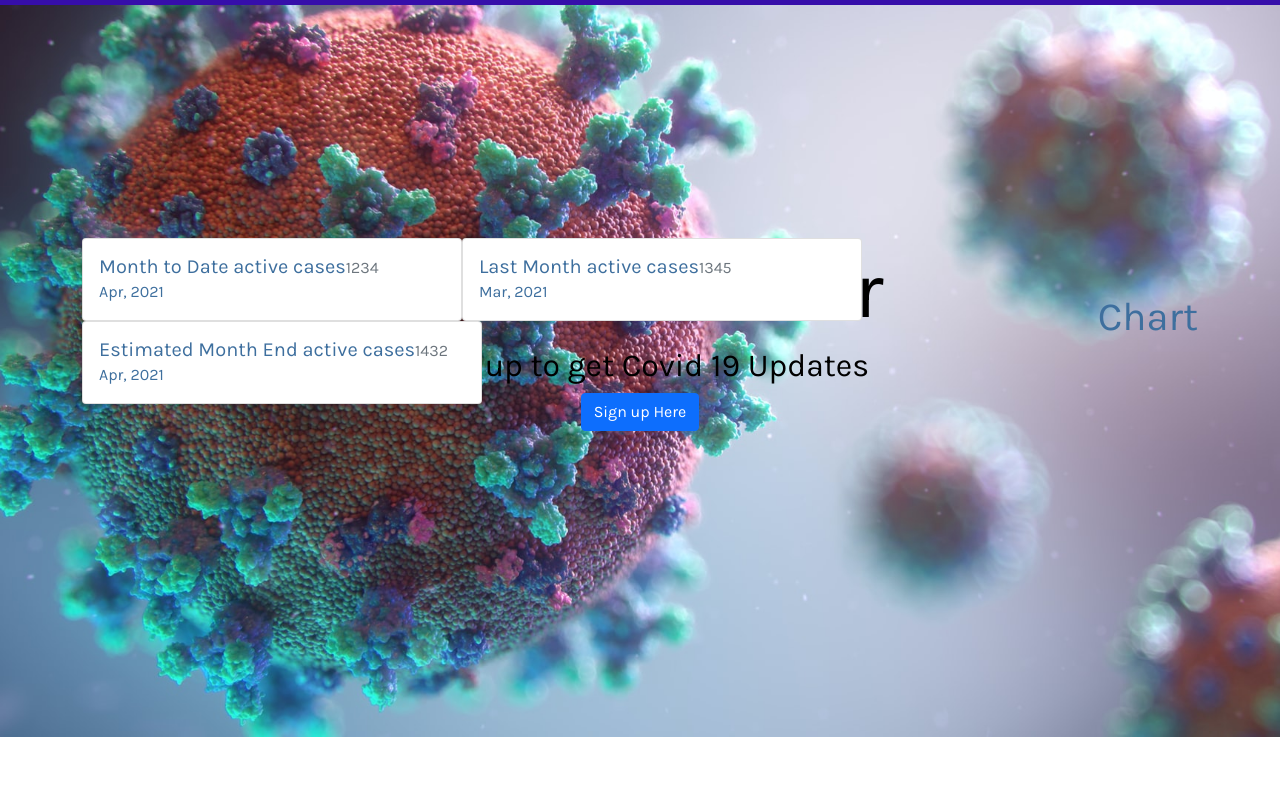
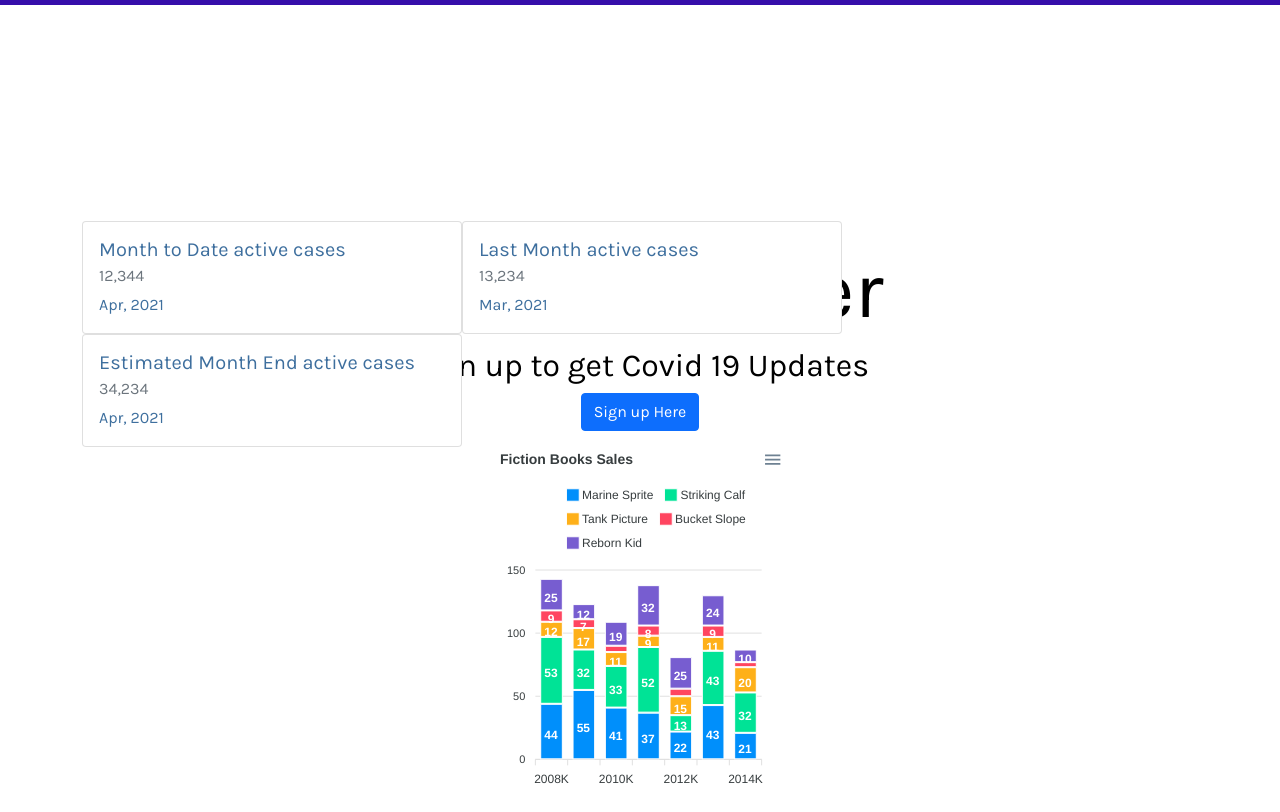
Before and after one commit to anmol0530/covid_tracker, a React app: page / in a window 1280 px wide. Shown: the part 63-875 px from the top of the page. Before the commit the page ends 800 px from the top, so only its background shows below. Built offline with nearby package versions, Linux system fonts and the light colour scheme; no server answers.

Commit message:
Dashboard added with filters, Date Picker, graph and cards

```diff
--- a/package.json
+++ b/package.json
@@ -34,6 +34,7 @@
   },
   "dependencies": {
     "@popperjs/core": "^2.9.2",
+    "apexcharts": "^3.26.0",
     "axios": "^0.21.1",
     "bcrypt": "^5.0.1",
     "bootstrap": "^5.0.0-beta3",
@@ -46,7 +47,7 @@
     "moment": "^2.29.1",
     "mongoose": "^5.12.3",
     "react": "^17.0.2",
-    "react-chartjs-2": "^2.11.1",
+    "react-apexcharts": "^1.3.7",
     "react-countup": "^4.3.3",
     "react-dom": "^17.0.2",
     "react-moment": "^1.1.1",
--- a/src/components/Cards.js
+++ b/src/components/Cards.js
@@ -1,5 +1,6 @@
 import React from "react";
 import moment from "moment";
+import CountUp from "react-countup";
 
 const Cards = () => {
   return (
@@ -7,23 +8,29 @@ const Cards = () => {
       <div className="card">
         <div className="card-body">
           <h5 className="card-title">Month to Date active cases</h5>
-          <h6 className="card-subtitle mb-2 text-muted">1234</h6>
+          <h6 className="card-subtitle mb-2 text-muted">
+            <CountUp start={0} end={12344} duration={2.75} separator="," />
+          </h6>
           <p className="card-text">{moment().format("MMM, Y")}</p>
         </div>
       </div>
-      <div className="card" style={{ width: 400 }}>
+      <div className="card">
         <div className="card-body">
           <h5 className="card-title">Last Month active cases</h5>
-          <h6 className="card-subtitle mb-2 text-muted">1345</h6>
+          <h6 className="card-subtitle mb-2 text-muted">
+            <CountUp start={0} end={13234} duration={2.75} separator="," />
+          </h6>
           <p className="card-text">
             {moment().subtract(1, "months").format("MMM, Y")}
           </p>
         </div>
       </div>
-      <div className="card" style={{ width: 400 }}>
+      <div className="card">
         <div className="card-body">
           <h5 className="card-title">Estimated Month End active cases</h5>
-          <h6 className="card-subtitle mb-2 text-muted">1432</h6>
+          <h6 className="card-subtitle mb-2 text-muted">
+            <CountUp start={0} end={34234} duration={2.75} separator="," />
+          </h6>
           <p className="card-text">{moment().format("MMM, Y")}</p>
         </div>
       </div>
--- a/src/components/Chart.js
+++ /dev/null
@@ -1,7 +0,0 @@
-import React from "react";
-
-const Chart = () => {
-  return <h1>Chart</h1>;
-};
-
-export default Chart;
--- /dev/null
+++ b/src/components/CovidGraph.js
@@ -0,0 +1,95 @@
+import React from "react";
+import ReactApexChart from "react-apexcharts";
+
+class CovidGraph extends React.Component {
+  constructor(props) {
+    super(props);
+
+    this.state = {
+      series: [
+        {
+          name: "Marine Sprite",
+          data: [44, 55, 41, 37, 22, 43, 21],
+        },
+        {
+          name: "Striking Calf",
+          data: [53, 32, 33, 52, 13, 43, 32],
+        },
+        {
+          name: "Tank Picture",
+          data: [12, 17, 11, 9, 15, 11, 20],
+        },
+        {
+          name: "Bucket Slope",
+          data: [9, 7, 5, 8, 6, 9, 4],
+        },
+        {
+          name: "Reborn Kid",
+          data: [25, 12, 19, 32, 25, 24, 10],
+        },
+      ],
+      options: {
+        chart: {
+          type: "bar",
+          height: 350,
+          stacked: true,
+        },
+        plotOptions: {
+          bar: {
+            horizontal: false,
+          },
+        },
+        stroke: {
+          width: 1,
+          colors: ["#fff"],
+        },
+        title: {
+          text: "Fiction Books Sales",
+        },
+        xaxis: {
+          categories: [2008, 2009, 2010, 2011, 2012, 2013, 2014],
+          labels: {
+            formatter: function (val) {
+              return val + "K";
+            },
+          },
+        },
+        yaxis: {
+          title: {
+            text: undefined,
+          },
+        },
+        tooltip: {
+          y: {
+            formatter: function (val) {
+              return val + "K";
+            },
+          },
+        },
+        fill: {
+          opacity: 1,
+        },
+        legend: {
+          position: "top",
+          horizontalAlign: "left",
+          offsetX: 40,
+        },
+      },
+    };
+  }
+
+  render() {
+    return (
+      <div id="chart">
+        <ReactApexChart
+          options={this.state.options}
+          series={this.state.series}
+          type="bar"
+          height={350}
+        />
+      </div>
+    );
+  }
+}
+
+export default CovidGraph;
--- /dev/null
+++ b/src/components/Dashboard.js
@@ -0,0 +1,44 @@
+import axios from "axios";
+import React, { useState, useEffect } from "react";
+import Cards from "./Cards";
+import CovidGraph from "./CovidGraph";
+
+const getCovidData = (
+  status = null,
+  location = null,
+  age = null,
+  gender = null,
+  startDate = null,
+  endDate = null
+) => {
+  let config = {};
+  let url =
+    "localhost:8081/api/covid/?status=" + status + location
+      ? "&location=" + location
+      : "" + gender
+      ? "&gender=" + gender
+      : "" + age
+      ? "&age=" + age
+      : "" + startDate
+      ? "&startDate=" + startDate
+      : "" + endDate
+      ? "&endDate=" + endDate
+      : "";
+  return axios.get(url, config);
+};
+
+const Dashboard = () => {
+  const [status, setStatus] = useState("Hospitalized");
+
+  useEffect(() => {
+    getCovidData(status);
+  }, []);
+  return (
+    <>
+      <Cards />
+      <CovidGraph />
+    </>
+  );
+};
+
+export default Dashboard;
--- a/src/containers/App.js
+++ b/src/containers/App.js
@@ -2,11 +2,11 @@ import React from "react";
 import { Provider } from "react-redux";
 import { configureStore } from "../store";
 import { BrowserRouter as Router } from "react-router-dom";
-import Cards from "../components/Cards";
-import Chart from "../components/Chart";
+
 import "../style.scss";
 import Navbar from "./Navbar";
 import Main from "./Main";
+import Dashboard from "../components/Dashboard";
 // import { setAuthorizationToken, setCurrentUser } from "../store/actions/auth";
 // import jwtDecode from "jwt-decode";
 
@@ -30,8 +30,7 @@ const App = () => (
         <Main />
       </div>
       <div className="container">
-        <Cards />
-        <Chart />
+        <Dashboard />
       </div>
     </Router>
   </Provider>
--- a/src/style.scss
+++ b/src/style.scss
@@ -12,6 +12,8 @@ body {
 .container {
   display: flex;
   justify-content: space-around;
+  flex-direction: column;
+  // flex-wrap: wrap;
   align-items: center;
   height: 200px;
 }
@@ -67,7 +69,7 @@ ul.nav.navbar-nav li {
   color: black;
   text-align: center;
   padding: 1rem;
-  background-image: url("./images/homepage.jpg");
+  // background-image: url("./images/homepage.jpg");
   background-size: cover;
   background-repeat: no-repeat;
   background-position: center top;
@@ -88,8 +90,8 @@ ul.nav.navbar-nav li {
   width: 380px;
 }
 
-.cards > .card h6,
-h5 {
-  display: inline;
-  position: right;
-}
+// .cards > .card h6,
+// h5 {
+//   display: inline;
+//   // position: right;
+// }
```
Also changed, not shown: src/store/actions/searches.js (deleted, +0 -45 lines), 2 other files.
